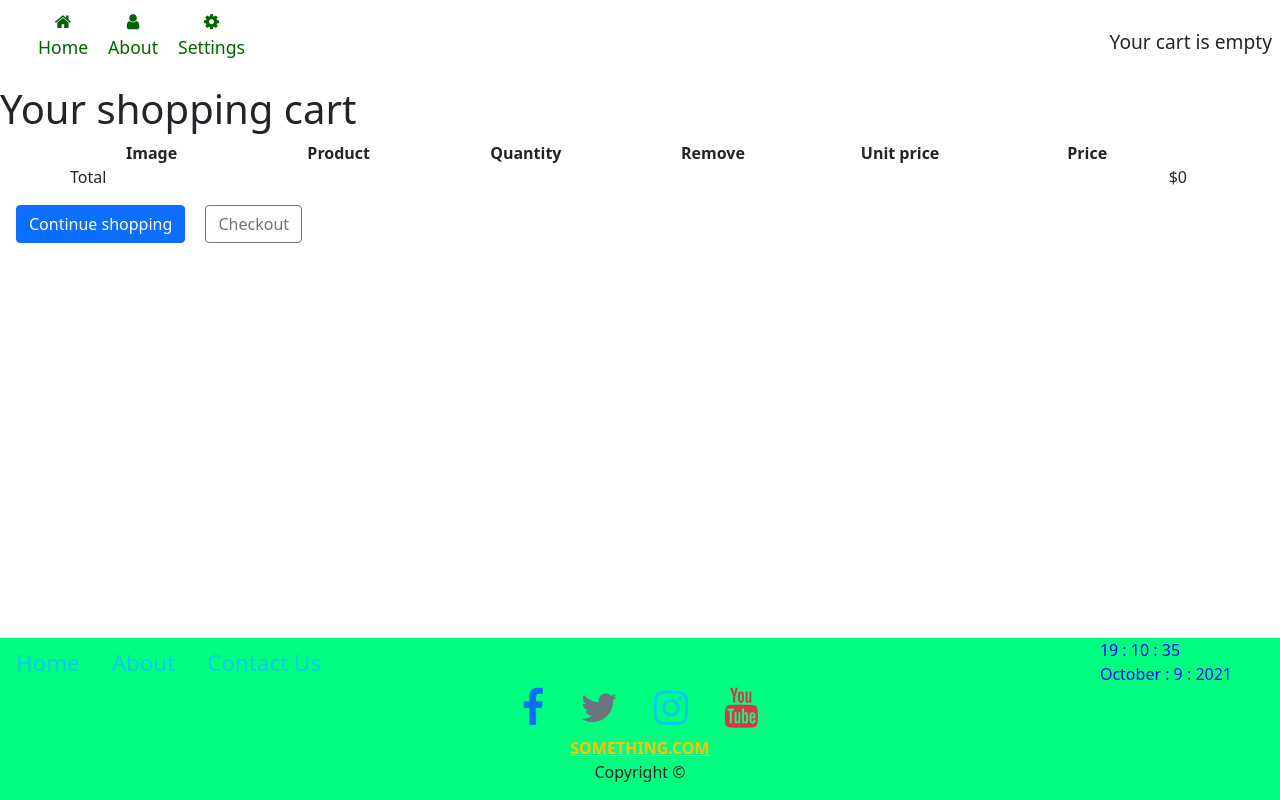
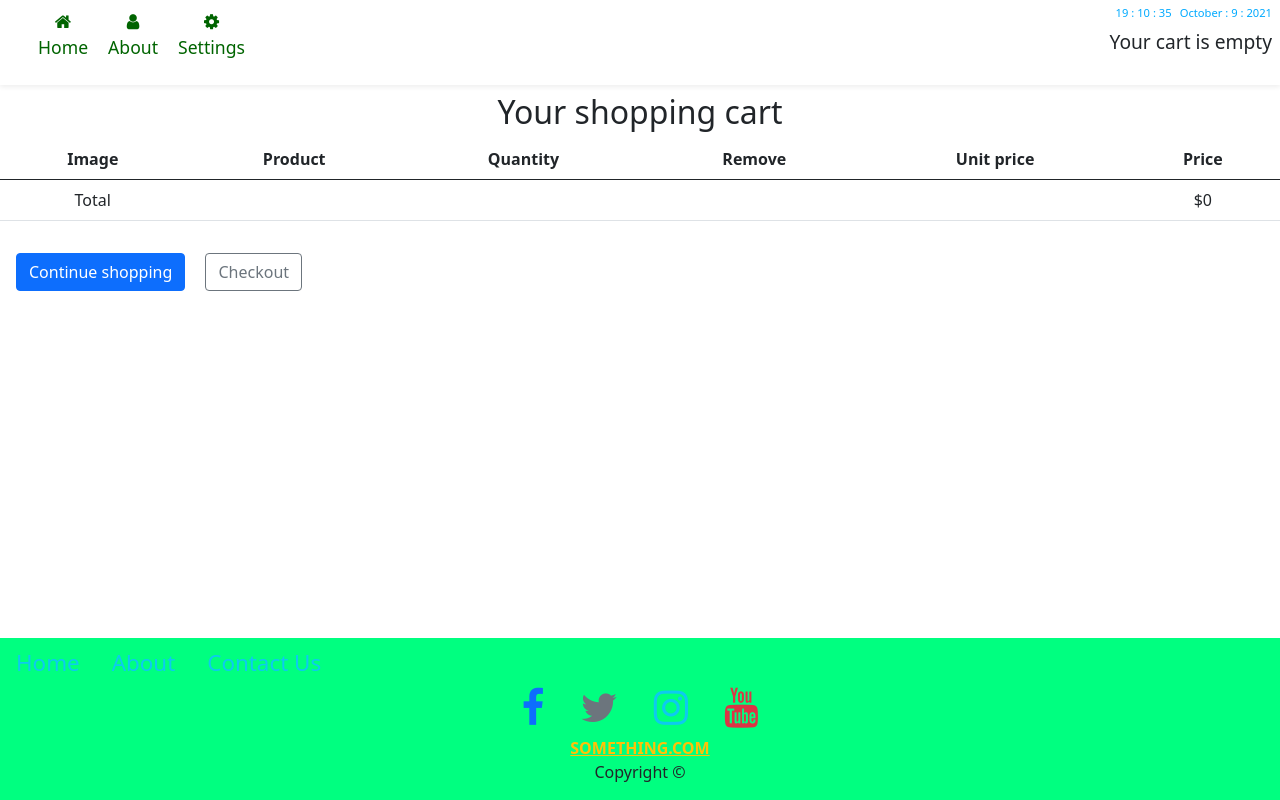
Before and after one commit to Farruxbek-Azatov/online-shop-project, a Django app: page /cart/ in a window 1280 px wide. Run offline with Django 3.2, Linux system fonts and the light colour scheme.

Commit message:
Both cart/detail.html and product.html pages modified

```diff
--- a/cart/templates/cart/detail.html
+++ b/cart/templates/cart/detail.html
@@ -6,23 +6,25 @@ Your shopping cart
 {% endblock title %}
 
 {% block content %}
-<h1>Your shopping cart</h1>
-<table class="container">
+<h2 class="text-center mt-2">Your shopping cart</h2>
+
+<div class="table-container">
+<table class="table table-hover">
     <thead>
-        <tr class="row text-center">
-            <th class="col">Image</th>
-            <th class="col">Product</th>
-            <th class="col">Quantity</th>
-            <th class="col">Remove</th>
-            <th class="col">Unit price</th>
-            <th class="col">Price</th>
+        <tr>
+            <th>Image</th>
+            <th>Product</th>
+            <th>Quantity</th>
+            <th>Remove</th>
+            <th>Unit price</th>
+            <th>Price</th>
         </tr>
     </thead>
     <tbody>
         {% for item in cart %}
         {% with product=item.product %}
-        <tr class="row text-center">
-            <td class="col">
+        <tr>
+            <td>
                 <a href="{{ product.get_absolute_url }}">
                     <img src="{% if product.image %}
                         {{ product.image.url }}
@@ -31,23 +33,23 @@ Your shopping cart
                     {% endif %}" class="shop-img">
                 </a>
             </td>
-            <td class="col">{{ product.name }}</td>
-            <td class="col">
-                <form action="{% url 'cart:cart_add' product.id %}" method="post" class="d-flex align-items-center justify-content-between">
+            <td>{{ product.name }}</td>
+            <td>
+                <form action="{% url 'cart:cart_add' product.id %}" method="post" class="d-flex align-items-center">
                     {% csrf_token %}
                     {{ item.update_quantity_form.quantity }}
                     {{ item.update_quantity_form.override }}
-                    <input type="submit" value="Update" class="form-control bg-info mx-2">
+                    <input type="submit" value="Update" class="btn btn-success ms-2">
                 </form>
             </td>
-            <td class="col">
+            <td>
                 <form action="{% url 'cart:cart_remove' product.id %}" method="POST">
                     {% csrf_token %}
-                    <input type="submit" value="Remove" class="form-control bg-danger w-75" style="margin: 0 auto">
+                    <input type="submit" value="Remove" class="btn btn-outline-danger">
                 </form>
             </td>
-            <td class="col">${{ item.price }}</td>
-            <td class="col">${{ item.total_price }}</td>
+            <td>${{ item.price }}</td>
+            <td>${{ item.total_price }}</td>
         </tr>
         {% endwith %}
         {% endfor %}
@@ -60,7 +62,7 @@ Your shopping cart
 
     </tbody>
 </table>
-
+</div>
 <p>
     <a href="{% url 'shop:product_list' %}" class="btn btn-primary m-3">Continue shopping</a>
     <a href="{% url 'orders:order_create' %}" class="btn btn-outline-secondary">Checkout</a>
--- a/shop/static/css/main.css
+++ b/shop/static/css/main.css
@@ -20,6 +20,7 @@ body {
     padding: 0.5rem;
     background-color: #fff;
     z-index: 10;
+    box-shadow: 0 2px 5px #eee;
 }
 .top-icons {
     margin: auto 15px;
@@ -47,6 +48,7 @@ body {
 }
 .top-icons a:hover .fa-cog {
     animation-name: cog-rotate;
+    font-size: 1.5rem;
 }
 
 @keyframes cog-rotate {
@@ -162,7 +164,7 @@ body {
 }
 .product-name {
     text-decoration: none;
-    color: #000;
+    color: hsl(200, 100%, 50%);
     font-weight: bold;
 }
 .product-price {
@@ -172,7 +174,6 @@ body {
 .detail-img-container {
     width: 70%;
     margin: 0 auto;
-    padding: 1rem;
 }
 .detail-img-container:hover .detail-img {
     padding: 1rem;
@@ -183,10 +184,34 @@ body {
     width: 80%;
     border-radius: 6px;
 }
+.product-description {
+    display: flex;
+    flex-direction: column;
+    justify-content: space-around;
+    align-items: center;
+}
+label[for="id_quantity"] {
+    font-weight: bold;
+    color: dodgerblue;
+}
+#id_quantity {
+    border-radius: 10px;
+    background-color: cyan;
+    outline: 1px solid blue;
+}
 
+.table-container {
+    overflow-x: auto;
+}
+.table {
+    vertical-align: middle;
+    text-align: center;
+}
 .shop-img {
-    width: 50%;
+    width: 100px;
+    vertical-align: middle;
 }
+
 
 .btn-add-cart input {
     background-color: aqua;
@@ -225,11 +250,16 @@ body {
     cursor: pointer;
 }
 .footer-date {
-    float: right;
-    margin-right: 3rem;
+    position: fixed;
+    top: 5px;
+    right: 0;
+    z-index: 15;
+    display: flex;
 }
 .footer-date div{
-    color: blue;
+    font-size: 70%;
+    color: hsl(200, 100%, 50%);
+    margin-right: 0.5rem;
 }
 
 
```
Also changed, not shown: shop/templates/shop/product/detail.html (+10 -11 lines).
